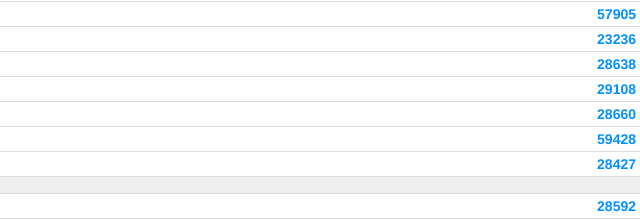
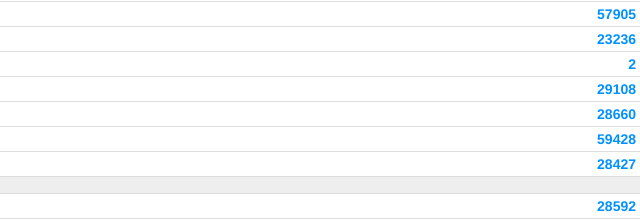
Before and after one commit to RPImilligan/ROphoneBWH.github.io, a plain HTML site: page index.html in a window 1280 px wide. Shown: the part 499-719 px from the top of the page, 640-1280 px from the left. Drawn offline with Linux system fonts and the light colour scheme.

Commit message:
Update index.html

```diff
--- a/index.html
+++ b/index.html
@@ -157,7 +157,7 @@
 
 <div class="row" onclick="location.href='tel:6175828638';">
 		<div class="name"><img src="Pink_Tight.png" class="icon"> Pink Machine</div>
-    	<div class="number">28638</div>
+    	<div class="number">2</div>
 	</div>
 
 
```
